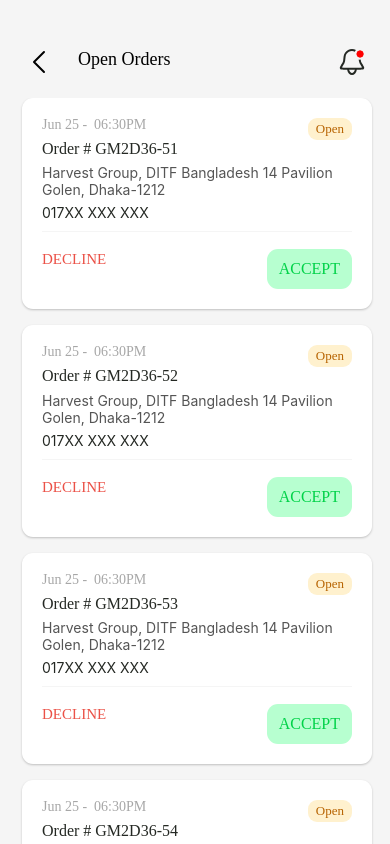
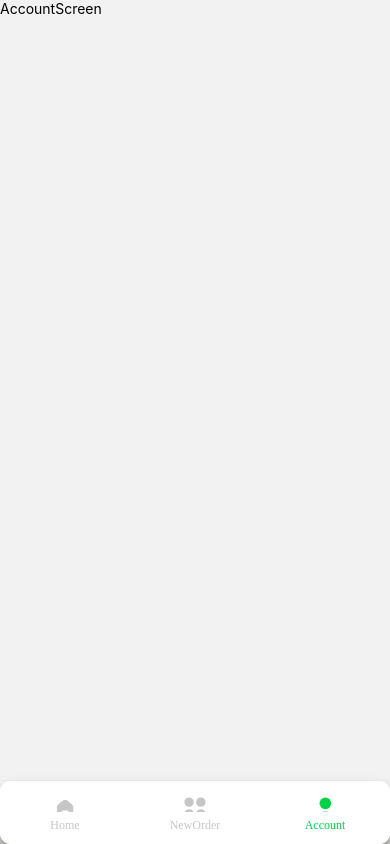
Before and after one commit to mehedirana/Rider_App, a React Native app: screen /Account in a window 390 px wide. Built offline with nearby package versions, Linux system fonts and the light colour scheme.

Commit message:
Bottom navigation added with svg navigation icon

```diff
--- a/package.json
+++ b/package.json
@@ -10,6 +10,7 @@
     "lint": "eslint ."
   },
   "dependencies": {
+    "@react-navigation/bottom-tabs": "^6.2.0",
     "@react-navigation/native": "^6.0.8",
     "@react-navigation/native-stack": "^6.5.0",
     "react": "17.0.2",
--- /dev/null
+++ b/src/assets/images/svg/bottom-tab-bar/AccountIcon.js
@@ -0,0 +1,14 @@
+import React from 'react';
+import {View} from 'react-native';
+import Svg, {G, Path, Defs, ClipPath, Rect, Circle} from 'react-native-svg';
+const AccountIcon = ({color}) => (
+  <Svg width={29} height={28} fill="none" xmlns="http://www.w3.org/2000/svg">
+    <Path
+      d="M23.406 23.785c.59-.123.94-.74.655-1.27-.703-1.308-1.835-2.457-3.294-3.327-1.834-1.095-4.08-1.688-6.392-1.688-2.311 0-4.558.593-6.392 1.688-1.459.87-2.591 2.02-3.295 3.327-.285.53.066 1.147.656 1.27l.87.18a40 40 0 0 0 16.322 0l.87-.18Z"
+      fill={color}
+    />
+    <Circle cx={14.375} cy={9.333} fill={color} r={5.833} />
+  </Svg>
+);
+
+export default AccountIcon;
--- /dev/null
+++ b/src/assets/images/svg/bottom-tab-bar/FABIcon.js
@@ -0,0 +1,17 @@
+import React from 'react';
+import {View} from 'react-native';
+import Svg, {G, Path, Defs, ClipPath, Rect} from 'react-native-svg';
+const FABIcon = ({color}) => (
+  <Svg width={28} height={28} fill="none" xmlns="http://www.w3.org/2000/svg">
+    <Path
+      d="M8.094 11.813a3.719 3.719 0 1 0 0-7.438 3.719 3.719 0 0 0 0 7.438ZM19.906 11.813a3.719 3.719 0 1 0 0-7.438 3.719 3.719 0 0 0 0 7.438ZM8.094 23.625a3.719 3.719 0 1 0 0-7.437 3.719 3.719 0 0 0 0 7.437ZM19.906 23.625a3.719 3.719 0 1 0 0-7.437 3.719 3.719 0 0 0 0 7.437Z"
+      fill={color}
+      stroke={color}
+      strokeWidth={2}
+      strokeLinecap="round"
+      strokeLinejoin="round"
+    />
+  </Svg>
+);
+
+export default FABIcon;
--- /dev/null
+++ b/src/assets/images/svg/bottom-tab-bar/HomeIcon.js
@@ -0,0 +1,14 @@
+import React from 'react';
+import Svg, {G, Path, Defs, ClipPath, Rect} from 'react-native-svg';
+const HomeIcon = ({color}) => (
+  <Svg width={29} height={28} fill="none" xmlns="http://www.w3.org/2000/svg">
+    <Path
+      fillRule="evenodd"
+      clipRule="evenodd"
+      d="M6.279 11.814c-.32.696-.32 1.488-.32 3.072v4.947c0 2.2 0 3.3.683 3.984.639.638 1.641.68 3.566.683v-5.833c0-1.197.97-2.167 2.167-2.167h3.5c1.197 0 2.167.97 2.167 2.167V24.5c1.925-.003 2.927-.045 3.566-.683.684-.684.684-1.784.684-3.984v-4.947c0-1.584 0-2.376-.32-3.072-.32-.696-.922-1.212-2.125-2.243l-1.167-1c-2.173-1.863-3.26-2.795-4.555-2.795s-2.382.932-4.556 2.795l-1.166 1c-1.203 1.031-1.804 1.547-2.124 2.243ZM16.042 24.5v-5.833a.167.167 0 0 0-.167-.167h-3.5a.167.167 0 0 0-.167.167V24.5h3.834Z"
+      fill={color}
+    />
+  </Svg>
+);
+
+export default HomeIcon;
--- a/src/navigation/stack-navigation/StackNavigation.js
+++ b/src/navigation/stack-navigation/StackNavigation.js
@@ -4,16 +4,17 @@ import { NavigationContainer } from '@react-navigation/native';
 import OpenOrderScreen from '../../screens/OpenOrderScreen';
 import OrderDetailsScreen from '../../screens/OrderDetailsScreen';
 import DirectionScreen from '../../screens/DirectionScreen';
-
+import TabNavigation from '../tab-navigation/TabNavigation'
 const Stack = createNativeStackNavigator();
 
 const StackNavigation = () => {
   return (
     <NavigationContainer>
       <Stack.Navigator screenOptions={{ headerShown: false }}>
-        <Stack.Screen name='OpenOrders' component={OpenOrderScreen} />
+        <Stack.Screen name='Tab' component={TabNavigation}/>
+        {/* <Stack.Screen name='OpenOrders' component={OpenOrderScreen} />
         <Stack.Screen name='OrderDetails' component={OrderDetailsScreen} />
-        <Stack.Screen name='DirectionScreen' component={DirectionScreen} />
+        <Stack.Screen name='DirectionScreen' component={DirectionScreen} /> */}
       </Stack.Navigator>
     </NavigationContainer>
   );
--- /dev/null
+++ b/src/navigation/tab-navigation/TabCustomIcon.js
@@ -0,0 +1,48 @@
+import React from 'react'
+import HomeIcon from '../../assets/images/svg/bottom-tab-bar/HomeIcon';
+import FABIcon from '../../assets/images/svg/bottom-tab-bar/FABIcon';
+import AccountIcon from '../../assets/images/svg/bottom-tab-bar/AccountIcon';
+import { COLORS } from '../../styles/theme';
+
+
+const TabCustomIcon =({route, focused, color, size})=> {
+    let iconName;
+    if (route.name === 'Home') {
+      iconName = focused ? 'home1' : 'home2';
+      return (
+        <>
+          {iconName === 'home1' ? (
+            <HomeIcon color={COLORS.primary} />
+          ) : (
+            <HomeIcon color={COLORS.gray50} />
+          )}
+        </>
+      );
+    } else if (route.name === 'NewOrder') {
+      iconName = focused ? 'shopping' : 'shopping1';
+      return (
+        <>
+          {iconName === 'shopping' ? (
+            <FABIcon color={COLORS.primary} />
+          ) : (
+            <FABIcon color={COLORS.gray50} />
+          )}
+        </>
+      );
+    } else if (route.name === 'Account') {
+      iconName = focused ? 'cat1' : 'cat2';
+
+      return (
+        <>
+          {iconName === 'cat1' ? (
+
+            <AccountIcon color={COLORS.primary} />
+          ) : (
+            <AccountIcon color={COLORS.gray50} />
+          )}
+        </>
+      );
+    }
+}
+
+export default TabCustomIcon
--- a/src/navigation/tab-navigation/tabnavigation.js
+++ b/src/navigation/tab-navigation/tabnavigation.js
@@ -0,0 +1,100 @@
+import React from 'react';
+import {View, Text, StyleSheet, Platform, Dimensions} from 'react-native';
+import {createBottomTabNavigator, BottomTabBar} from '@react-navigation/bottom-tabs';
+import HomeScreen from '../../screens/HomeScreen';
+import OpenOrderScreen from '../../screens/OpenOrderScreen';
+import AccountScreen from '../../screens/AccountScreen';
+import TabCustomIcon from './TabCustomIcon';
+import {COLORS, FONTS} from '../../styles/theme';
+
+const HEIGHT = Dimensions.get('window').height;
+const Tab = createBottomTabNavigator();
+
+const TabNavigation = () => {
+  return (
+    <Tab.Navigator
+      screenOptions={({route}) => ({
+        tabBarIcon: ({focused, color, size}) => (
+          <TabCustomIcon
+            route={route}
+            focused={focused}
+            color={color}
+            size={size}
+          />
+        ),
+        tabBarActiveTintColor: COLORS.primary,
+        tabBarInactiveTintColor: COLORS.gray50,
+        headerShown: false,
+        showLabel: true,
+        showIcon: true,
+        tabBarStyle:  styles.tabBarCustom,
+        tabBarItemStyle: styles.tabBarItemCustom,
+        tabBarLabelStyle: [FONTS.xxSmall, styles.tabBarLabelCustom],
+      })}
+      tabBar={props => (
+        <View style={styles.navigatorContainer}>
+          <BottomTabBar {...props} />
+        </View>
+      )}
+      >
+      <Tab.Screen name={'Home'} component={HomeScreen} />
+      <Tab.Screen name={'NewOrder'} component={OpenOrderScreen} />
+      <Tab.Screen name={'Account'} component={AccountScreen} />
+    </Tab.Navigator>
+  );
+};
+
+export default TabNavigation;
+
+const styles = StyleSheet.create({
+  container: {
+    position: 'relative',
+    width: 120,
+    alignItems: 'center',
+    bottom: 0.95,
+  },
+
+  navigatorContainer: {
+    position: 'absolute',
+    bottom: 0,
+    left: 0,
+    right: 0,
+    shadowColor: COLORS.blackSolid,
+    shadowOffset: {
+      width: 0,
+      height: 1,
+    },
+    shadowOpacity: 0.22,
+    shadowRadius: 2.22,
+    elevation:10
+  },
+  navigator: {
+    borderTopWidth: 0,
+    backgroundColor: 'transparent',
+    elevation: 30,
+  },
+  tabBarCustom: {
+    backgroundColor: COLORS.whitePure,
+    borderTopWidth: 0,
+    elevation: 6,
+    height: Platform.OS == 'ios' ? HEIGHT * 0.1 : 63,
+    borderRadius: 11,
+    overflow: 'hidden',
+    shadowColor: COLORS.black,
+    shadowOffset: {
+      width: 0,
+      height: 12,
+    },
+    shadowOpacity: 0.58,
+    shadowRadius: 16.0,
+    elevation: 24,
+  },
+  tabBarLabelCustom: {
+    marginBottom: Platform.OS == 'ios' ? 0 : 11,
+    marginTop: Platform.OS == 'ios' ? 10 : 5,
+  },
+  tabBarItemCustom: {
+    backgroundColor: COLORS.whitePure,
+    paddingTop: 13,
+  },
+});
--- /dev/null
+++ b/src/screens/AccountScreen.js
@@ -0,0 +1,13 @@
+import { View, Text } from 'react-native'
+import React from 'react'
+
+const AccountScreen =()=> {
+  return (
+    <View>
+      <Text>AccountScreen</Text>
+    </View>
+  )
+}
+
+
+export default AccountScreen;
--- /dev/null
+++ b/src/screens/HomeScreen.js
@@ -0,0 +1,12 @@
+import React from 'react'
+import { View, Text } from 'react-native'
+
+const HomeScreen =()=> {
+  return (
+    <View>
+      <Text>HomeScreen</Text>
+    </View>
+  )
+}
+
+export default HomeScreen;
```
Also changed, not shown: src/assets/images/svg/bottom-tab-bar/CartIcon.js (added, +20 -0 lines), src/assets/images/svg/bottom-tab-bar/OrdersIcon.js (added, +15 -0 lines), src/assets/images/svg/bottom-tab-bar/TabSvg.js (added, +18 -0 lines), 2 other files (tests, documents, lock files or other folders).
